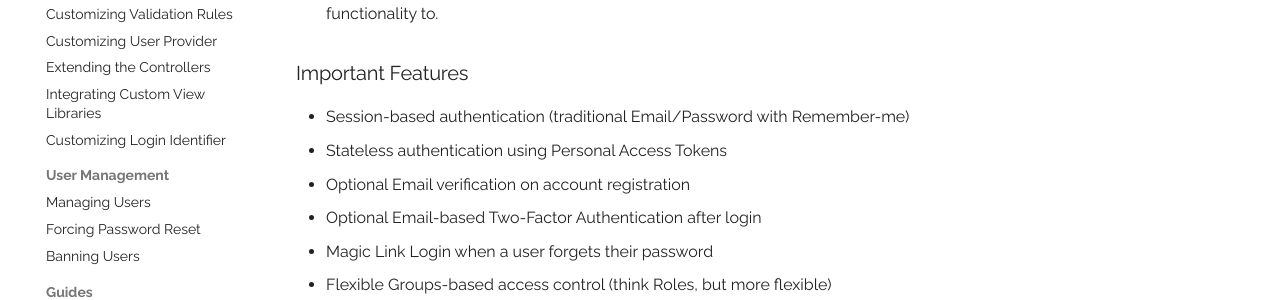
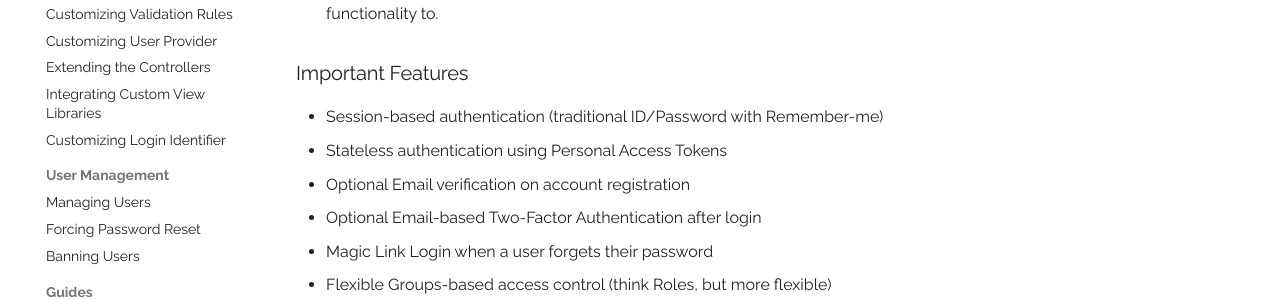
Before and after one commit to codeigniter4/shield, an MkDocs documentation site: the page built from docs/index.md, in a window 1280 px wide and 1042 px high. Shown: the part 519-819 px from the top of the window. Built offline with MkDocs 1.6.1 and Material for MkDocs 9.7.7, drawn with Linux system fonts in a browser that asks for light colours; comment, search, counter and statistics services are not loaded; a style sheet for code colours, icons or effects is not loaded.

Commit message:
docs: replace Email/Password with ID/Password

```diff
--- a/docs/index.md
+++ b/docs/index.md
@@ -16,7 +16,7 @@ The primary goals for Shield are:
 
 ### Important Features
 
-* Session-based authentication (traditional Email/Password with Remember-me)
+* Session-based authentication (traditional ID/Password with Remember-me)
 * Stateless authentication using Personal Access Tokens
 * Optional Email verification on account registration
 * Optional Email-based Two-Factor Authentication after login
```
Also changed, not shown: docs/getting_started/authenticators.md (+1 -1 lines), docs/quick_start_guide/using_session_auth.md (+1 -1 lines).
